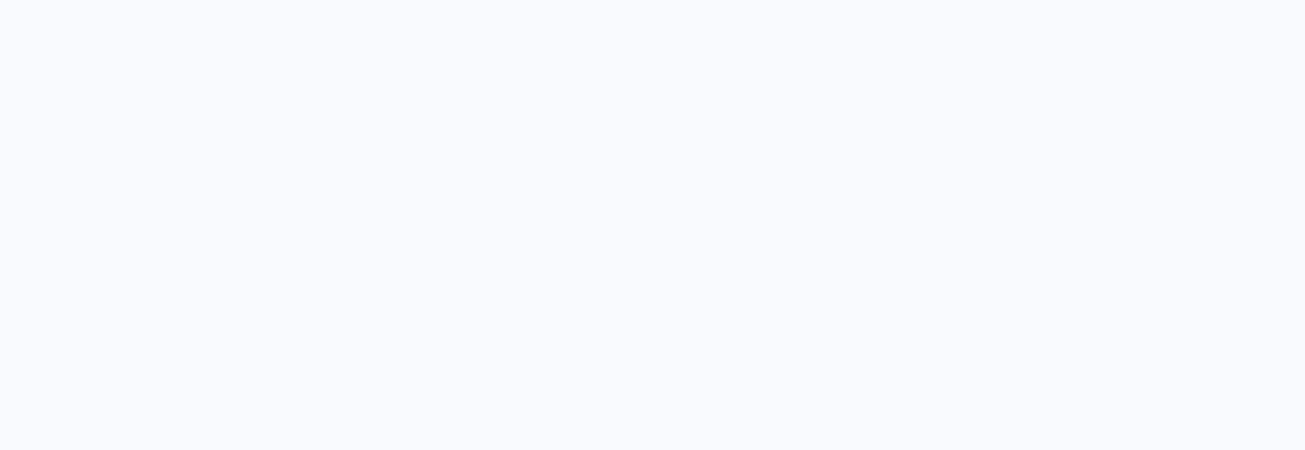
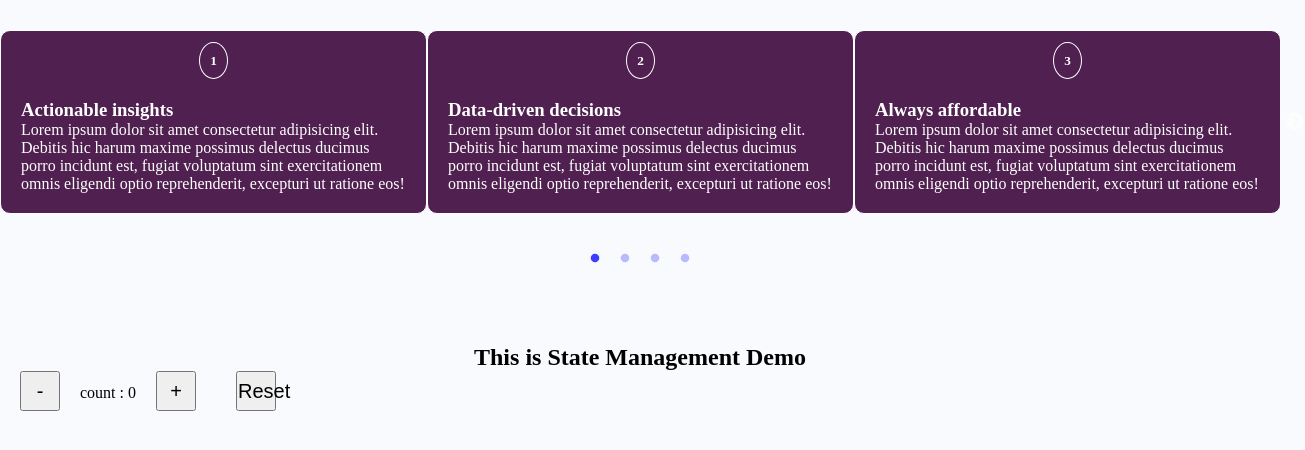
Before and after one commit to Engrloverboy/Notification, a React (Create React App) app: page /sectestimonial in a window 1280 px wide. Before the commit this address had no page. Shown: the top 450 px of the page, 1305 px wide, since content can reach past the window. Built offline with nearby package versions, Linux system fonts and the light colour scheme.

Commit message:
learning

```diff
--- a/src/App.jsx
+++ b/src/App.jsx
@@ -1,18 +1,15 @@
 import React from "react";
 import { BrowserRouter, Routes, Route } from "react-router-dom";
 import Allnotification from "./components/Allnotification";
-import Alltestimonial from "./components/Alltestimonial";
-import Easybanknavbar from "./components/Easybanknavbar";
-import Workit from "./components/Workit";
+
+import Sectestimonial from "./pages/Sectestimonial";
 
 const App = () => {
   return (
     <BrowserRouter>
       <Routes>
         <Route index element={<Allnotification />} />
-        <Route path="/testimonial" element={<Alltestimonial />} />
-        <Route path="/workit" element={<Workit />} />
-        <Route path="/easybanknavbar" element={<Easybanknavbar />} />
+        <Route path="/sectestimonial" element={<Sectestimonial />} />
       </Routes>
     </BrowserRouter>
   );
--- a/src/assets/css/style.css
+++ b/src/assets/css/style.css
@@ -19,4 +19,9 @@ body {
   max-width: 1000px;
   margin: 0 auto;
   padding: 0 20px 0 20px;
+}
+
+.slick-dots li button:before {
+  font-size: 10px !important;
+  color: blue !important;
 }/*# sourceMappingURL=style.css.map */
--- a/src/assets/scss/style.scss
+++ b/src/assets/scss/style.scss
@@ -22,3 +22,8 @@ body {
   margin: 0 auto;
   padding: 0 20px 0 20px;
 }
+
+.slick-dots li button:before {
+    font-size: 10px !important;
+    color: blue !important;
+}
--- a/src/components/Easybanknavbar.jsx
+++ b/src/components/Easybanknavbar.jsx
@@ -42,7 +42,14 @@ let Easynavbar = styled.nav`
       justify-content: space-between;
       width: 250px;
       font-size: 12px;
-      color: hsl(233, 8%, 62%);
+    }
+    li{
+        color: hsl(233, 8%, 62%);
+    &:hover {
+        color: hsl(233, 26%, 24%);
+        text-decoration: underline;
+      }
+    }
     }
 
     button {
@@ -52,6 +59,10 @@ let Easynavbar = styled.nav`
       border: 1px;
       background-color: hsl(136, 65%, 51%);
       color: white;
+
+      &:hover {
+        background-color: blue;
+      }
     }
   }
 
--- /dev/null
+++ b/src/components/UseState.jsx
@@ -0,0 +1,54 @@
+import React, { useState } from "react";
+import styled from "styled-components";
+
+const TestState = () => {
+  const [number, setNumber] = useState(0);
+  const [color, setColor] = useState("black");
+
+  function IncreaseNumber() {
+    setNumber(number + 1);
+    setColor("blue");
+  }
+  const DecreaseNumber = () => {
+    setNumber(number - 1);
+    setColor("red");
+  };
+  const Reset = () => {
+    setNumber(0);
+    setColor("black");
+  };
+
+  return (
+    <Diversity>
+      <h2 className={color}>This is State Management Demo</h2>
+      <button onClick={DecreaseNumber}>-</button>
+      count : <span>{number}</span>
+      <button onClick={IncreaseNumber}>+</button>
+      <button onClick={Reset}>Reset</button>
+    </Diversity>
+  );
+};
+
+export default TestState;
+
+let Diversity = styled.div`
+  margin-top: 100px;
+  h2 {
+    text-align: center;
+  }
+  button {
+    width: 40px;
+    height: 40px;
+    margin: 0 20px;
+    font-size: 20px;
+  }
+  .red {
+    color: red;
+  }
+  .blue {
+    color: blue;
+  }
+  .black {
+    color: black;
+  }
+`;
--- a/src/pages/Easybank.jsx
+++ b/src/pages/Easybank.jsx
@@ -4,7 +4,7 @@ import Easybanknavbar from '../components/Easybanknavbar'
 const Easybank = () => {
   return (
     <div>
-        <Easynavbar/>
+        <Easybanknavbar/>
     </div>
   )
 }
--- a/src/pages/Sectestimonial.jsx
+++ b/src/pages/Sectestimonial.jsx
@@ -1,11 +1,14 @@
-import React from 'react'
+import React from "react";
+import Workit from "../components/Workit";
+import TestState from "../components/UseState";
 
 const Sectestimonial = () => {
   return (
     <div>
       <Workit />
+      <TestState />
     </div>
   );
-}
+};
 
-export default Sectestimonial
+export default Sectestimonial;
```
Also changed, not shown: 1 other file (tests, documents, lock files or other folders).
